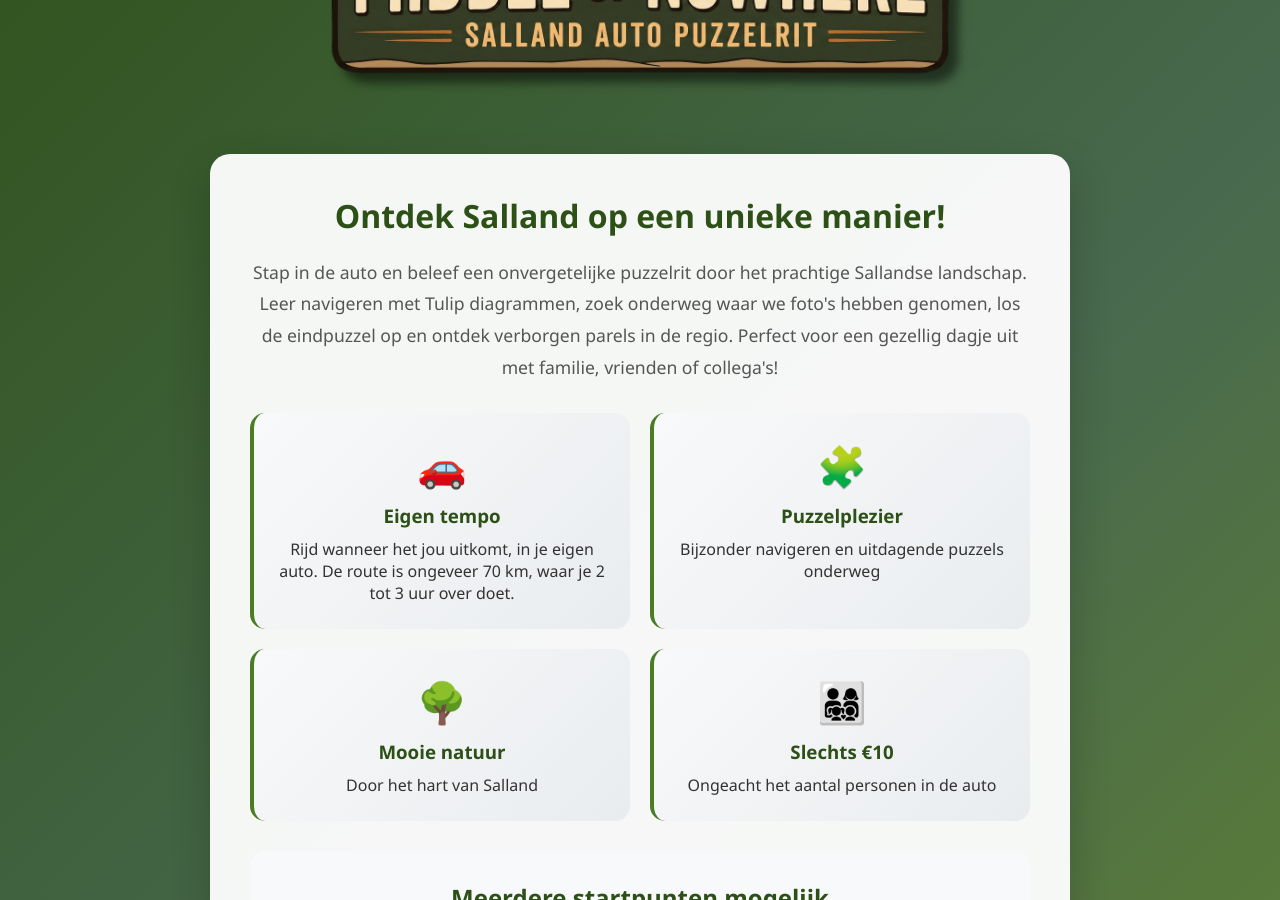
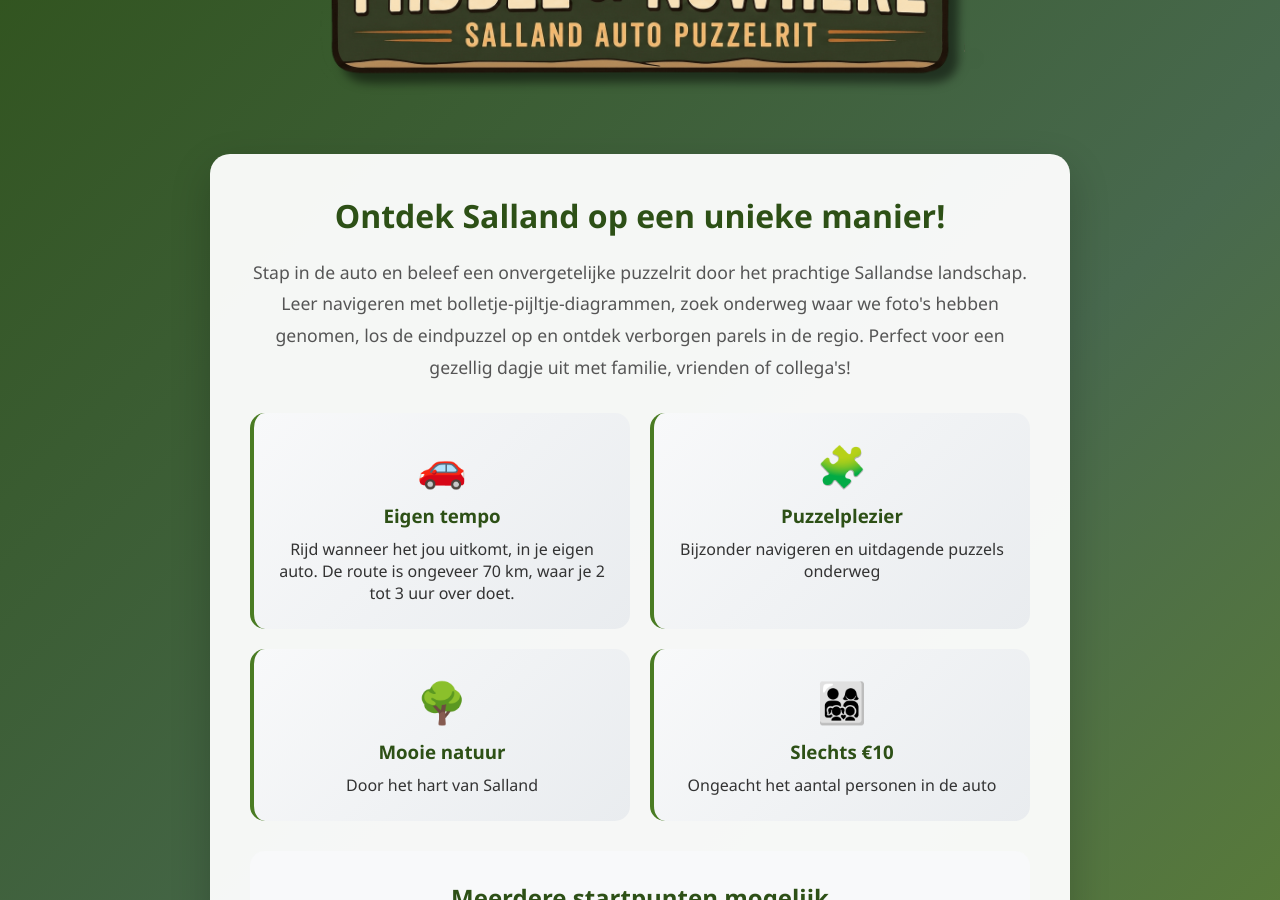
Before and after one commit to niesink/middelinbeweging, a Jekyll site: the page built from puzzelroute.html, in a window 1280 px wide and 900 px high, scrolled down 316 px. Built offline with Jekyll 4.4.1, drawn with Linux system fonts in a browser that asks for light colours.

Commit message:
Update puzzelroute.html

```diff
--- a/puzzelroute.html
+++ b/puzzelroute.html
@@ -285,7 +285,7 @@ layout: null
 
             <p class="intro">
                 Stap in de auto en beleef een onvergetelijke puzzelrit door het prachtige Sallandse landschap.
-                Leer navigeren met Tulip diagrammen, zoek onderweg waar we foto's hebben genomen, los de eindpuzzel op en ontdek verborgen parels in de regio.
+                Leer navigeren met bolletje-pijltje-diagrammen, zoek onderweg waar we foto's hebben genomen, los de eindpuzzel op en ontdek verborgen parels in de regio.
                 Perfect voor een gezellig dagje uit met familie, vrienden of collega's!
             </p>
 
```
